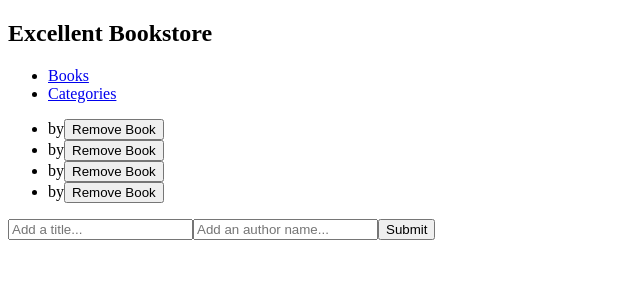
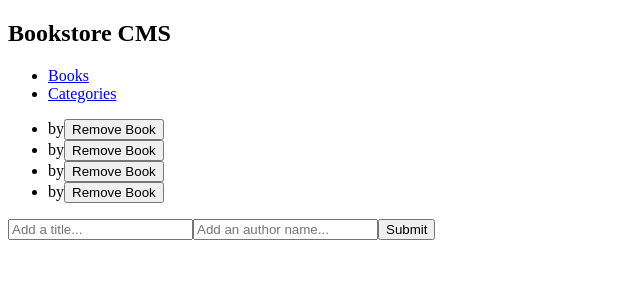
Before and after one commit to fortuneonyeka/bookstore, a React (Create React App) app: page / in a window 1280 px wide. Shown: the top 300 px of the page, without its empty margins (0-640 px from the left). Built offline with nearby package versions, Linux system fonts and the light colour scheme.

Commit message:
add nav class to navbar

```diff
--- a/src/components/NavBar.js
+++ b/src/components/NavBar.js
@@ -15,8 +15,8 @@ const NavBar = () => {
   ];
 
   return (
-    <nav>
-      <h1 className="nav-title">Excellent Bookstore</h1>
+    <nav className="nav">
+      <h1 className="nav-title">Bookstore CMS</h1>
       <ul className="nav-menu-list">
         {links.map((link) => (
           <li key={link.id}>
```
